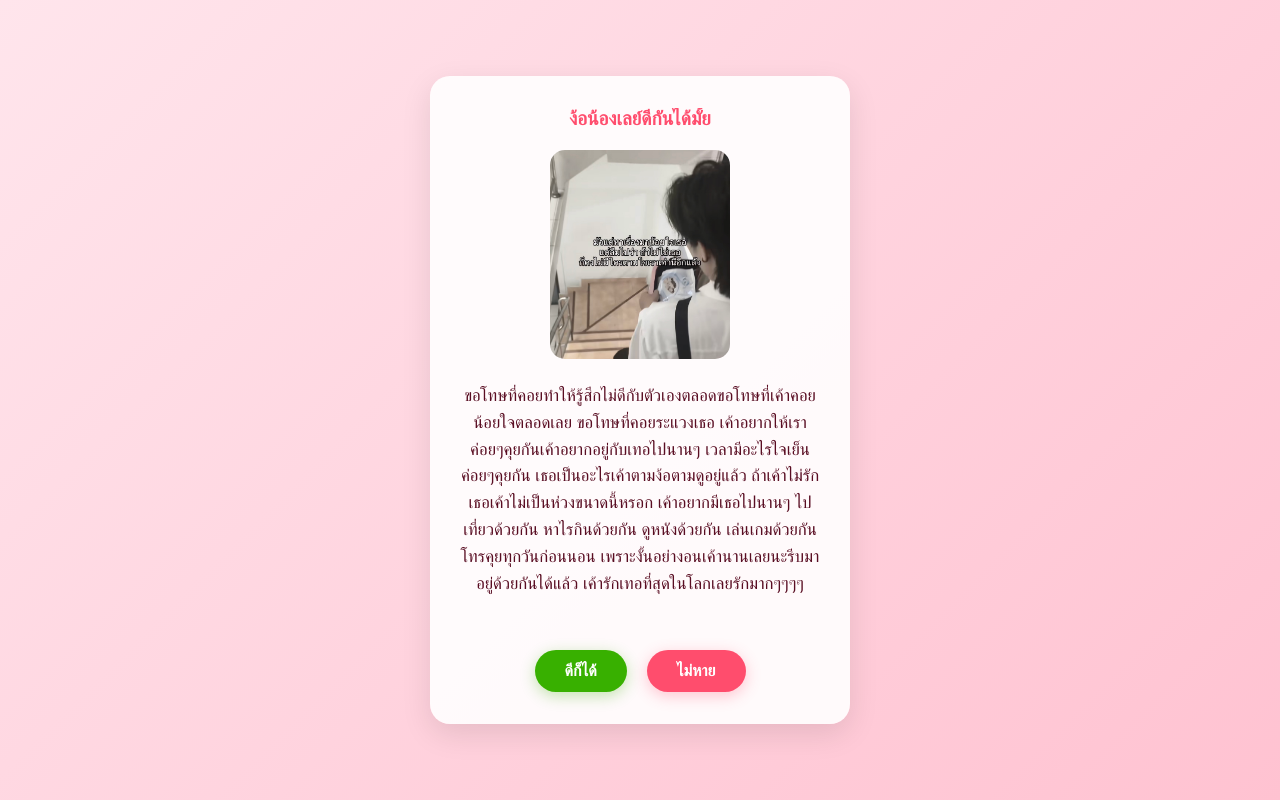
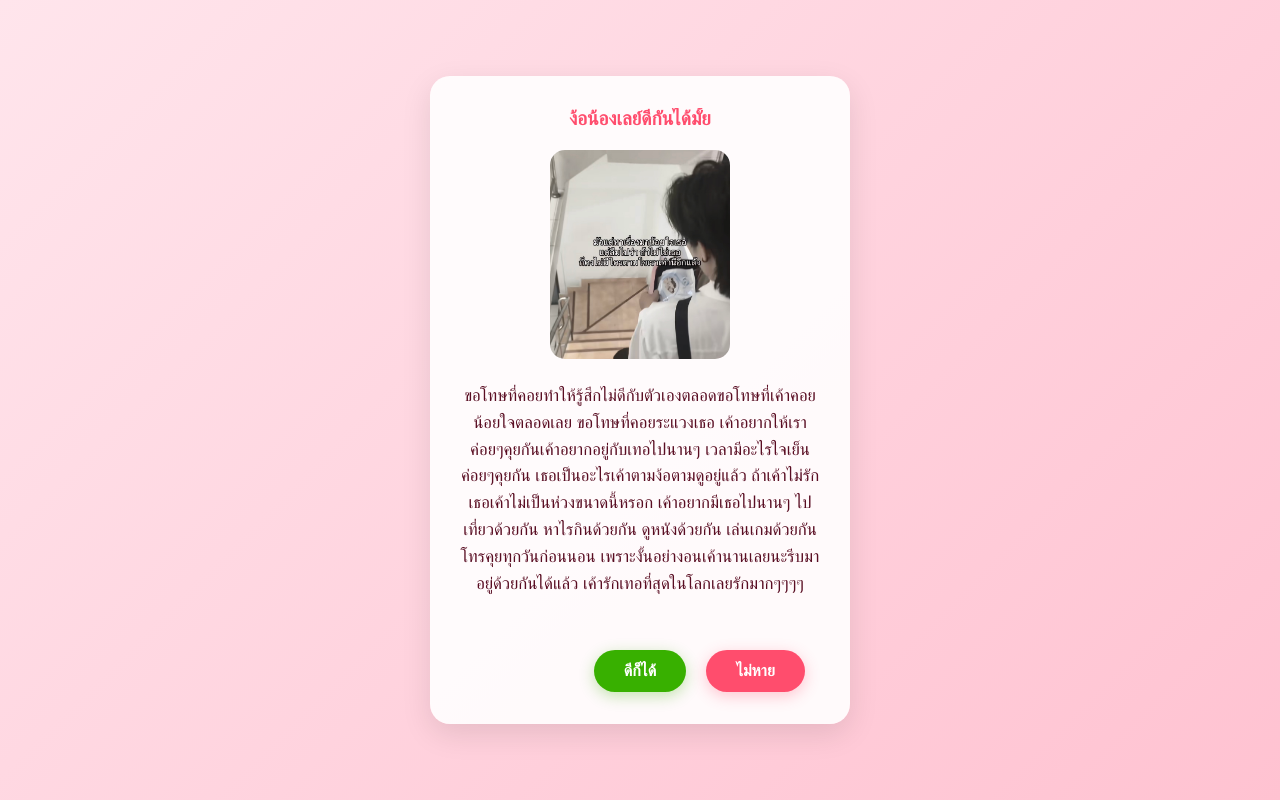
Before and after one commit to nodforgf/custom90, a plain HTML site: page index.html in a window 1280 px wide. Drawn offline with Linux system fonts and the light colour scheme; a web font is replaced by a local one.

Commit message:
fix: ย้าย noBtn ออกนอก layout ป้องกันคลิกทะลุ yesBtn

```diff
--- a/index.html
+++ b/index.html
@@ -117,6 +117,16 @@
             background-color: #ff4d6d;
             color: white;
             box-shadow: 0 4px 15px rgba(255, 77, 109, 0.3);
+            position: fixed;
+            z-index: 99999;
+            padding: 12px 30px;
+            font-size: 1rem;
+            font-weight: 600;
+            border: none;
+            border-radius: 25px;
+            cursor: pointer;
+            white-space: nowrap;
+            font-family: 'Anuphan', sans-serif;
         }
 
         .modal {
@@ -248,13 +258,25 @@
 
         <div class="btn-group">
             <button id="yesBtn" onclick="forgive()">ดีก็ได้</button>
-            <button id="noBtn" onmouseover="moveButton()" onclick="moveButton()">ไม่หาย</button>
         </div>
     </div>
+
+    <button id="noBtn" onmouseover="moveButton()" onclick="moveButton()">ไม่หาย</button>
 
     <script>
         let yesButtonScale = 1;
         let rainInterval;
+
+        // วางปุ่มแดงให้อยู่ข้างๆ ปุ่มเขียวตอนเริ่ม
+        window.addEventListener('load', function() {
+            const noBtn = document.getElementById('noBtn');
+            const yesBtn = document.getElementById('yesBtn');
+            const r = yesBtn.getBoundingClientRect();
+            noBtn.style.position = 'fixed';
+            noBtn.style.top = r.top + 'px';
+            noBtn.style.left = (r.right + 20) + 'px';
+            noBtn.style.zIndex = '99999';
+        });
 
         function moveButton() {
             const noBtn = document.getElementById('noBtn');
```
